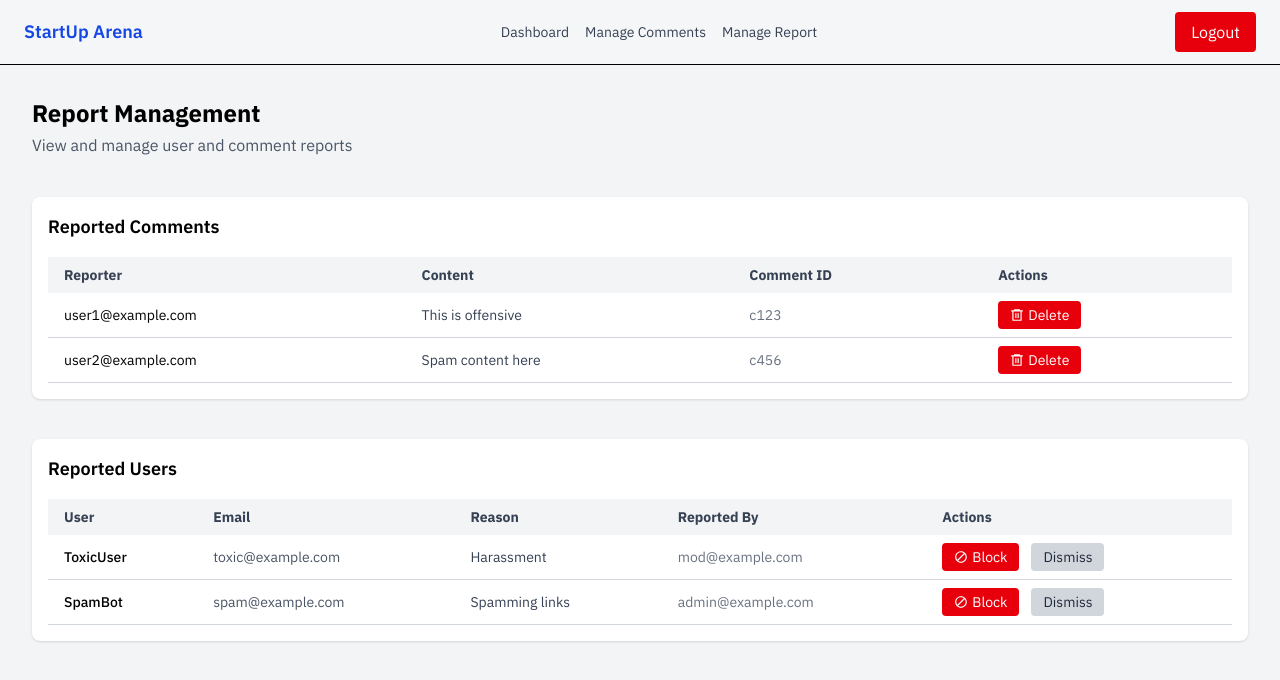
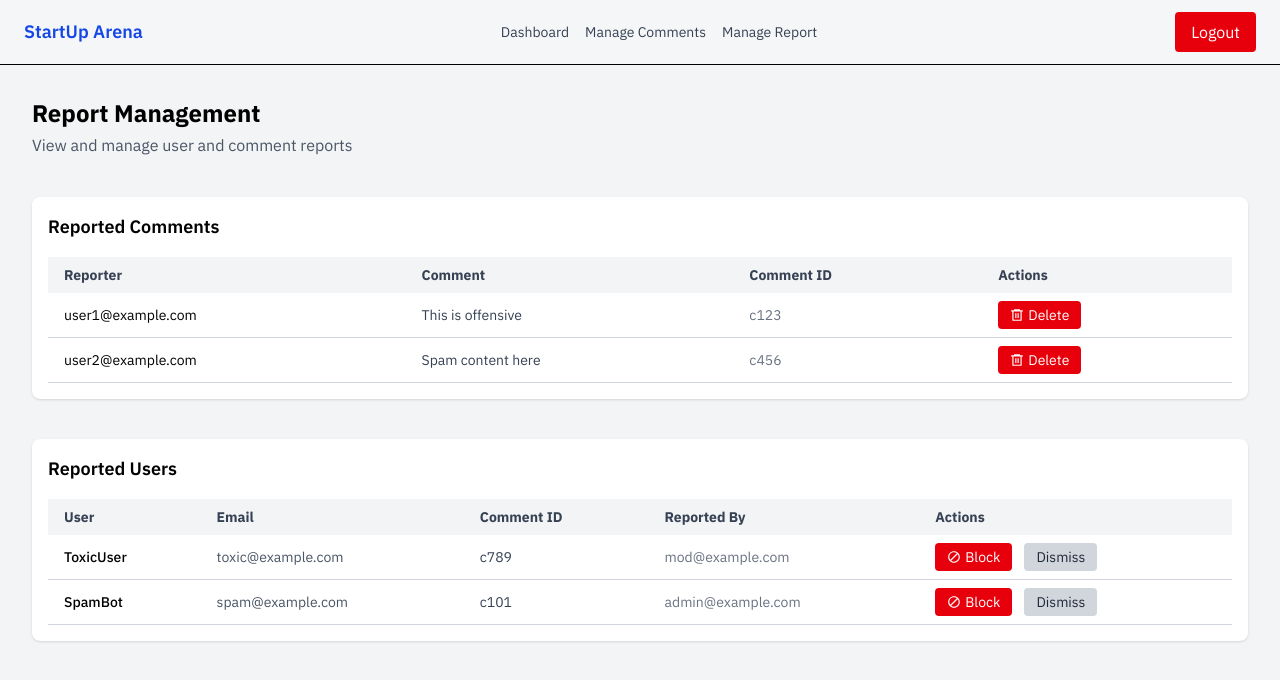
Before and after one commit to abdulrhman3657/front-end-clone-v3, a React (Vite) app: page /admin/manageReport in a window 1280 px wide. Shown: the top 680 px of the page. Built offline with nearby package versions, Linux system fonts and the light colour scheme; no server answers.

Commit message:
Update ReportManagement display details

```diff
--- a/src/admin/pages/ReportManagement.jsx
+++ b/src/admin/pages/ReportManagement.jsx
@@ -8,13 +8,13 @@ export default function ReportManagement() {
   const [search, setSearch] = useState('');
 
   const reportedComments = [
-    { id: 1, content: 'This is offensive', reporter: 'user1@example.com', commentId: 'c123' },
-    { id: 2, content: 'Spam content here', reporter: 'user2@example.com', commentId: 'c456' },
+    { id: 1, comment: 'This is offensive', reporter: 'user1@example.com', commentId: 'c123' },
+    { id: 2, comment: 'Spam content here', reporter: 'user2@example.com', commentId: 'c456' },
   ];
 
   const reportedUsers = [
-    { id: 1, name: 'ToxicUser', email: 'toxic@example.com', reason: 'Harassment', reporter: 'mod@example.com' },
-    { id: 2, name: 'SpamBot', email: 'spam@example.com', reason: 'Spamming links', reporter: 'admin@example.com' },
+    { id: 1, name: 'ToxicUser', email: 'toxic@example.com', commentId: 'c789', reporter: 'mod@example.com' },
+    { id: 2, name: 'SpamBot', email: 'spam@example.com', commentId: 'c101', reporter: 'admin@example.com' },
   ];
 
   const handleDeleteComment = (id) => {
@@ -47,7 +47,7 @@ export default function ReportManagement() {
             <thead className="bg-gray-100 text-gray-700">
               <tr>
                 <th className="px-4 py-2">Reporter</th>
-                <th className="px-4 py-2">Content</th>
+                <th className="px-4 py-2">Comment</th>
                 <th className="px-4 py-2">Comment ID</th>
                 <th className="px-4 py-2">Actions</th>
               </tr>
@@ -56,7 +56,7 @@ export default function ReportManagement() {
               {reportedComments.map((report) => (
                 <tr key={report.id} className="border-b border-gray-300">
                   <td className="px-4 py-2">{report.reporter}</td>
-                  <td className="px-4 py-2 text-gray-700">{report.content}</td>
+                  <td className="px-4 py-2 text-gray-700">{report.comment}</td>
                   <td className="px-4 py-2 text-gray-500">{report.commentId}</td>
                   <td className="px-4 py-2 space-x-2">
                     <button
@@ -85,7 +85,7 @@ export default function ReportManagement() {
               <tr>
                 <th className="px-4 py-2">User</th>
                 <th className="px-4 py-2">Email</th>
-                <th className="px-4 py-2">Reason</th>
+                <th className="px-4 py-2">Comment ID</th>
                 <th className="px-4 py-2">Reported By</th>
                 <th className="px-4 py-2">Actions</th>
               </tr>
@@ -95,7 +95,7 @@ export default function ReportManagement() {
                 <tr key={user.id} className="border-b border-gray-300">
                   <td className="px-4 py-2 font-medium">{user.name}</td>
                   <td className="px-4 py-2 text-gray-600">{user.email}</td>
-                  <td className="px-4 py-2 text-gray-700">{user.reason}</td>
+                  <td className="px-4 py-2 text-gray-700">{user.commentId}</td>
                   <td className="px-4 py-2 text-gray-500">{user.reporter}</td>
                   <td className=" flex gap-1 px-4 py-2 space-x-2">
                     <button
```
